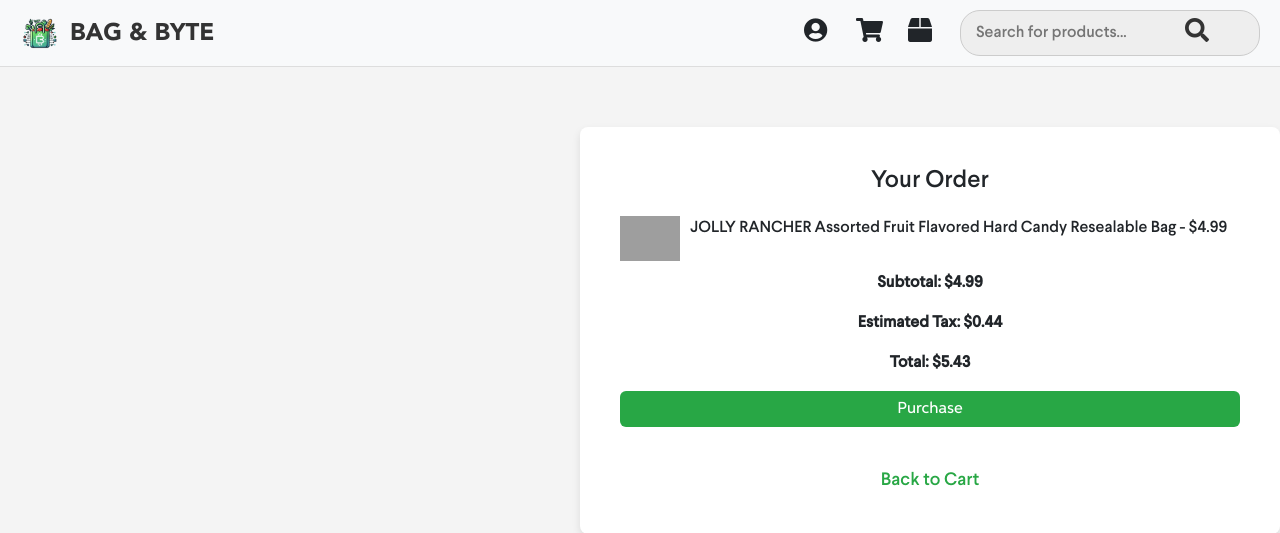
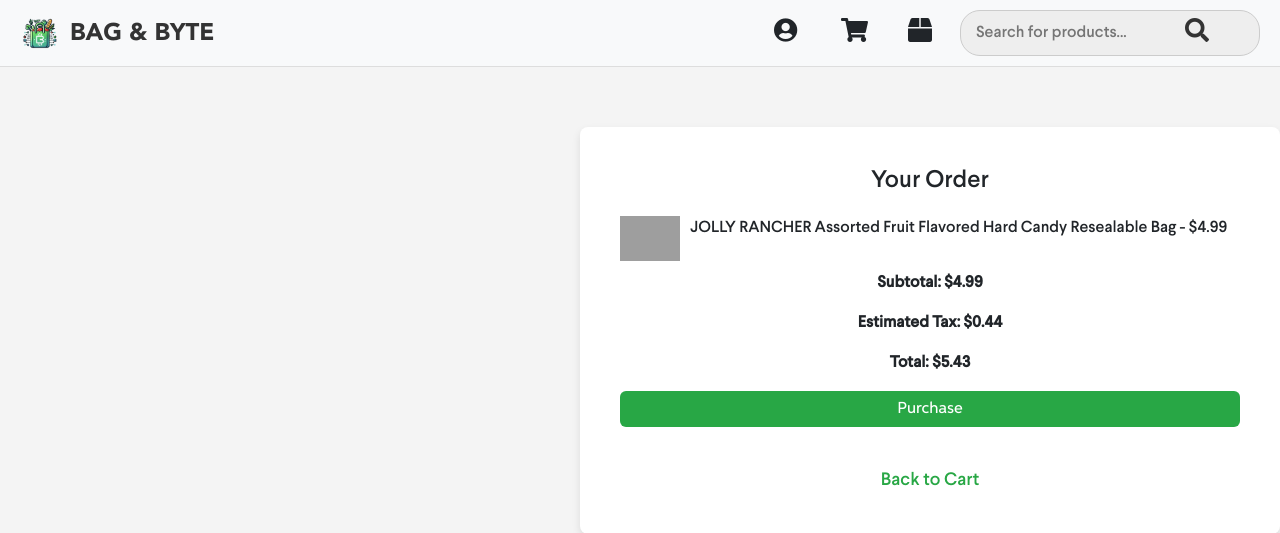
Before and after one commit to Sammedina523/Bag-and-Byte, a Flask app: page /checkout in a window 1280 px wide. Shown: the top 533 px of the page. Run offline with Flask 3, Linux system fonts and the light colour scheme; a user stored in the database is signed in; data comes from the database, SQL or seed files in the repository; both versions use the stored data as it was after the commit; grey boxes are pictures that could not be loaded.

Commit message:
fixed right icons in checkout.html

```diff
--- a/templates/checkout.html
+++ b/templates/checkout.html
@@ -151,13 +151,13 @@
             <div class="right-icons">
                 {% if session.get('user_id') %}
                     <!-- If user is logged in, show account and cart icons -->
-                    <a href="{{ url_for('account') }}">
+                    <a href="{{ url_for('account') }}" class="icon-spacing">
                         <i class="fas fa-user-circle"></i>
                     </a>
-                    <a href="{{ url_for('cart') }}">
+                    <a href="{{ url_for('cart') }}" class="icon-spacing">
                         <i class="fas fa-shopping-cart"></i>
                     </a>
-                    <a href="{{ url_for('orders') }}"><i class="fas fa-box"></i></a>
+                    <a href="{{ url_for('orders') }}" class="icon-spacing"><i class="fas fa-box"></i></a>
                 {% else %}
                     <!-- If user is not logged in, show login and signup buttons -->
                     <div class="login-signup">
```
Also changed, not shown: users.db.
